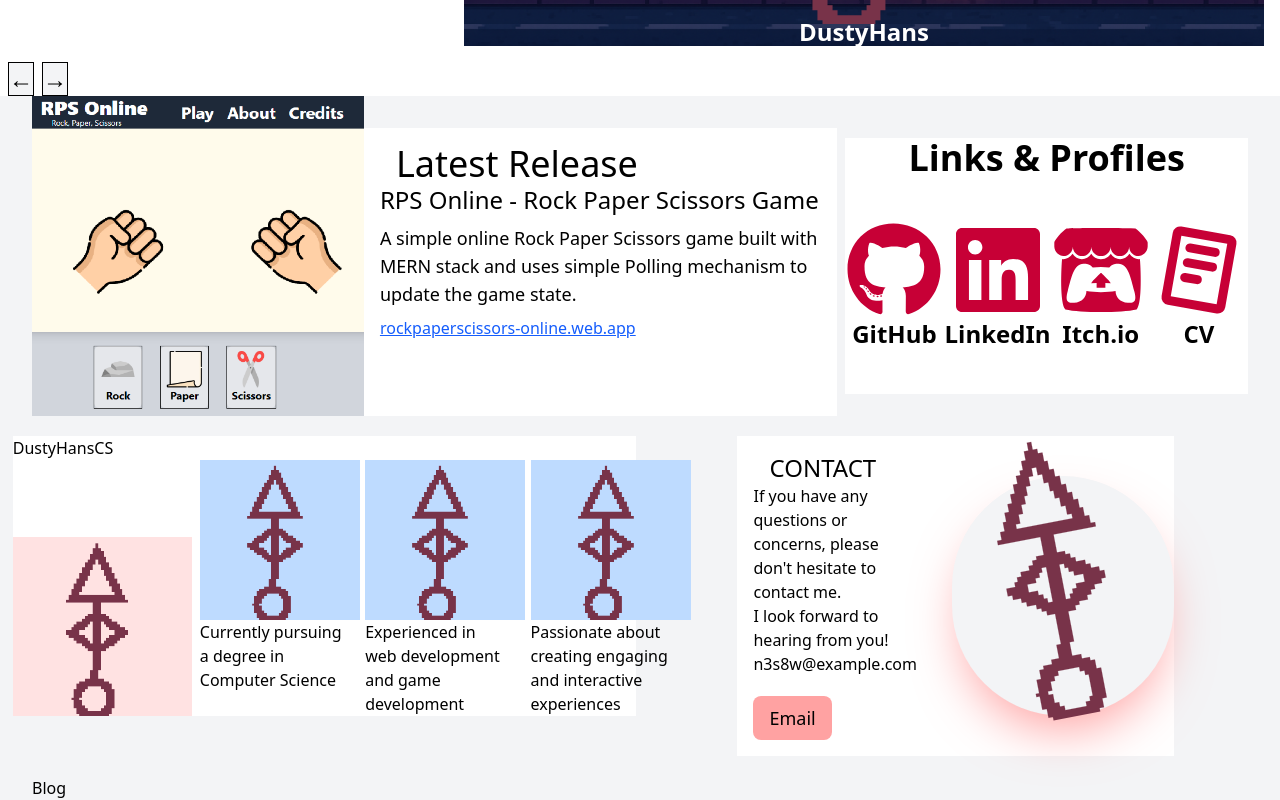
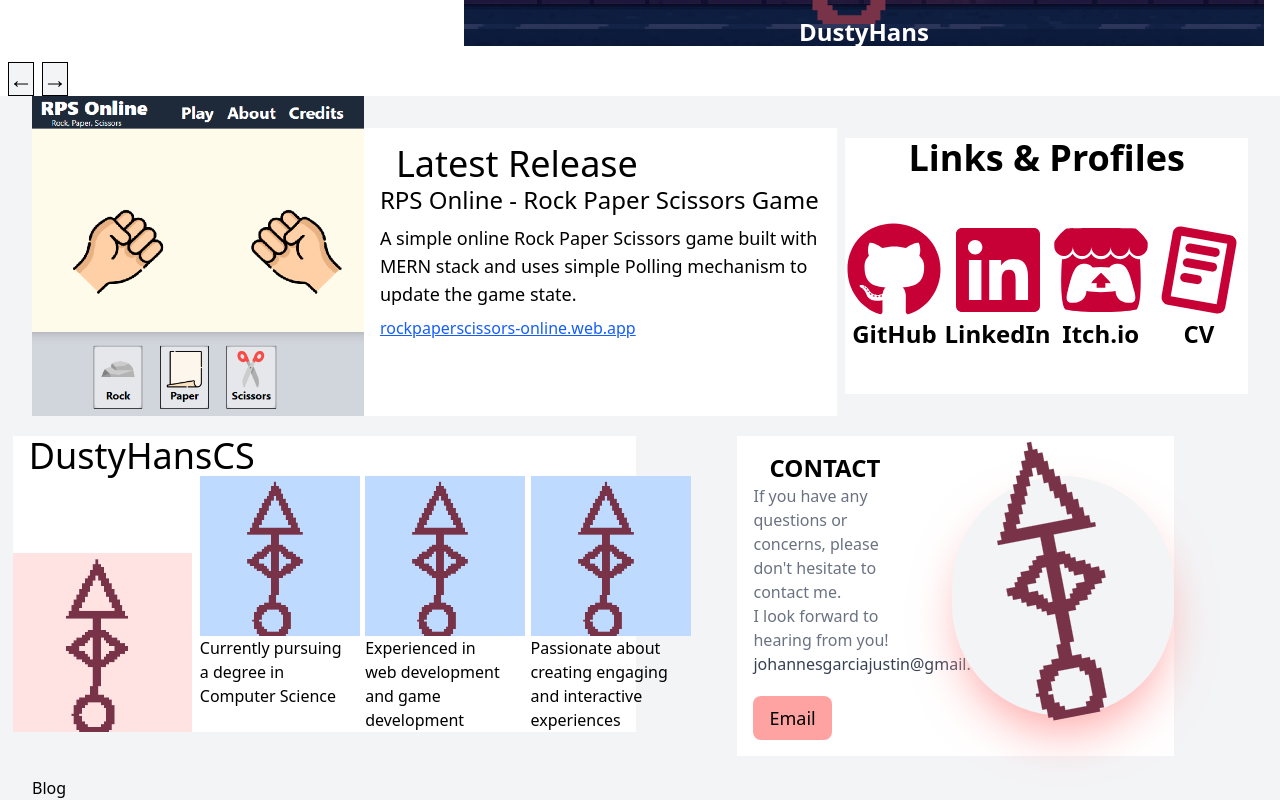
Before and after one commit to DustyCs/DustyCs.github.io, a React (Vite) app: page /#/ in a window 1280 px wide. Shown: the part 320-1120 px from the top of the page. Built offline with nearby package versions, Linux system fonts and the light colour scheme.

Commit message:
[DEV] Fixed contact component

```diff
--- a/src/features/home-page/components/AboutMe.jsx
+++ b/src/features/home-page/components/AboutMe.jsx
@@ -4,7 +4,7 @@ import DustyChar from '../../../assets/projects/DustyChar.png'
 export default function AboutMe() {
   return (
     <div className='bg-white '>
-        <h1>DustyHansCS</h1>
+        <h1 className='text-4xl px-4'>DustyHansCS</h1>
         <div className='flex items-end gap-2'>
           <div className='h-full w-[30%] bg-red-100 flex items-end justify-center'>
             <img src={DustyChar} alt="" />
--- a/src/features/home-page/components/ContactMe.jsx
+++ b/src/features/home-page/components/ContactMe.jsx
@@ -7,10 +7,10 @@ export default function ContactMe() {
     <div className='col-span-1 flex justify-center'>
       <div className='flex w-[70%] justify-between bg-white gap-10'>
         <div className='w-[40%] p-4'>
-          <h1 className='text-2xl px-4'>CONTACT</h1>
-          <p>If you have any questions or concerns, please don't hesitate to contact me.</p>
-          <p>I look forward to hearing from you!</p>
-          <p>n3s8w@example.com</p>
+          <h1 className='text-2xl font-bold px-4'>CONTACT</h1>
+          <p className='text-gray-500'>If you have any questions or concerns, please don't hesitate to contact me.</p>
+          <p className='text-gray-500'>I look forward to hearing from you!</p>
+          <p className='text-gray-700'>johannesgarciajustin@gmail.com</p>
           <button className='mt-5 px-4 py-2 bg-red-300 rounded-lg hover:bg-red-400 transition'>
             <a href="mailto:n3s8w@example.com" className='text-lg hover:underline'>Email</a>
           </button>
```
